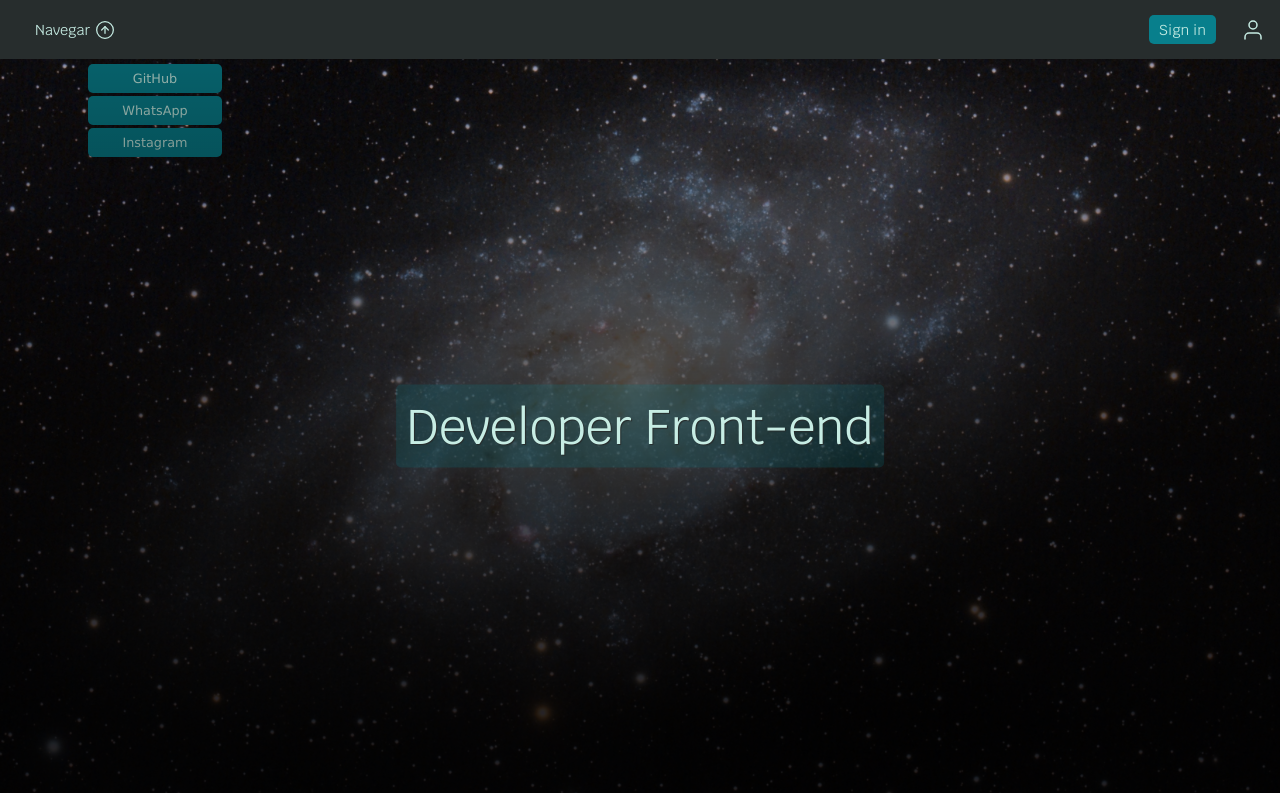
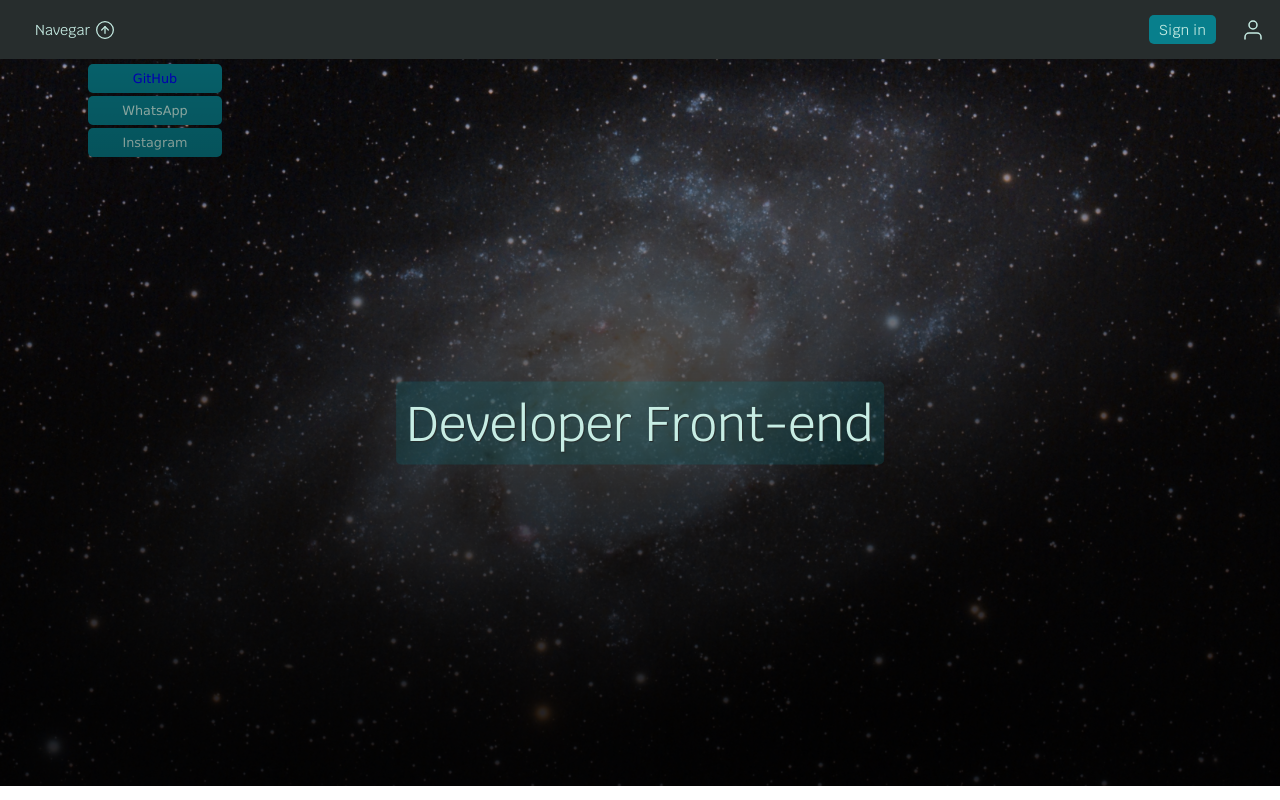
Before and after one commit to Gushigustavo/projetoparallax2, a plain HTML site: page index.html in a window 1280 px wide. Both pictures are taken after a click on the element 105 px from the left and 32 px from the top of the page. Drawn offline with Linux system fonts and the light colour scheme.

Commit message:
atualização

```diff
--- a/index.html
+++ b/index.html
@@ -46,7 +46,7 @@
 
     <section class="container3">
                  <ul style="display: none;" id="about" >
-                    <li>GitHub</li>
+                    <li><a href="https://wa.me/81994537053">GitHub</a></li>
                     <li>WhatsApp</li>
                     <li>Instagram</li>
                 </ul>
--- a/style.css
+++ b/style.css
@@ -97,7 +97,7 @@ margin-left: 15px;
  section.container3{
      position: relative;
      background-color: var(--cor2);
-     height: 91.8vh;
+     height: 90.9vh;
      background-image: url("imagens/pexels-luis-felipe-alburquerque-briganti-5918213.jpg");
     background-position: center center;
     background-repeat: no-repeat;
```
